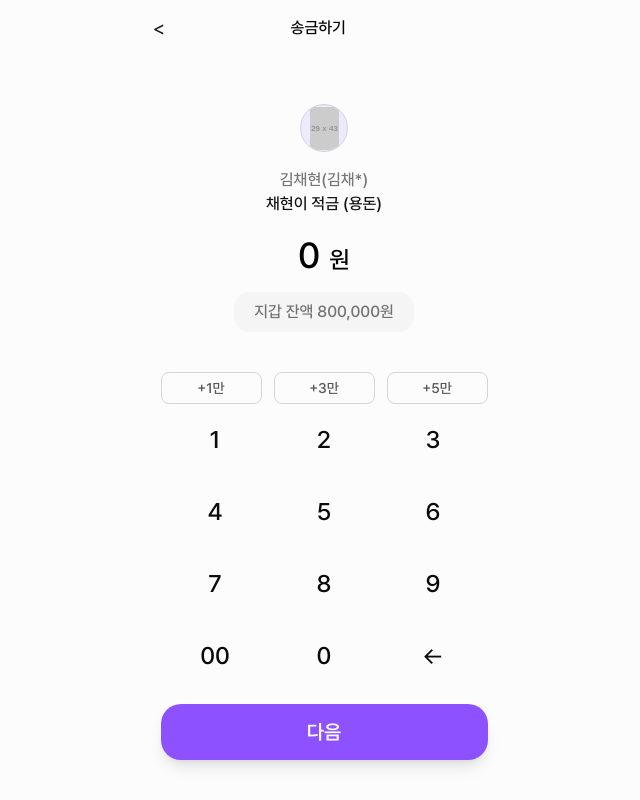
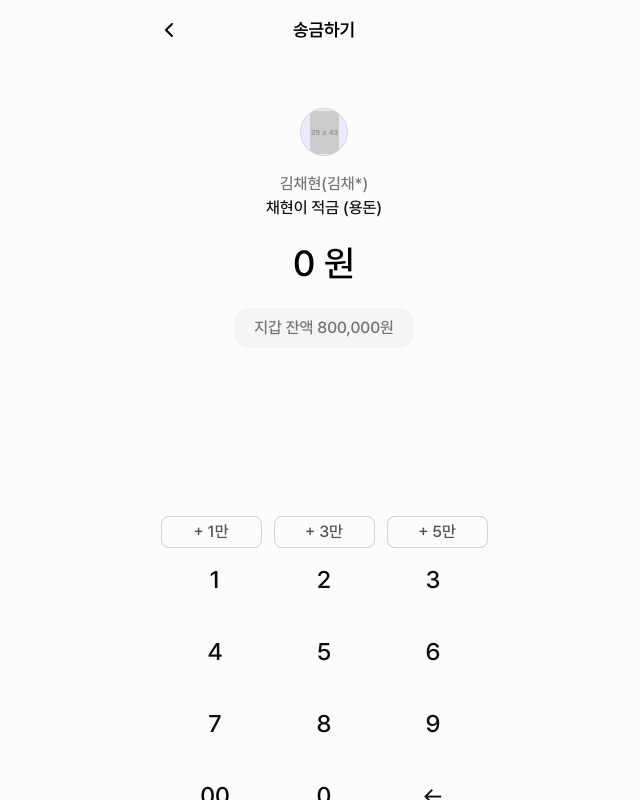
Before and after one commit to hana-connect/frontend, a Next.js app: page /saving in a window 1280 px wide. Both pictures are taken after a click on the button "송금 금액". Shown: the whole page, without its empty margins (316-956 px from the left). Built offline with nearby package versions, Linux system fonts and the light colour scheme.

Commit message:
feat: 송금하기 창 UI 수정 HF-27

```diff
--- a/src/app/saving/_components/AmountInput.tsx
+++ b/src/app/saving/_components/AmountInput.tsx
@@ -1,6 +1,9 @@
 "use client";
 
+import { ChevronLeft } from "lucide-react";
 import type { Dispatch, SetStateAction } from "react";
+// 1. 공통 Button 컴포넌트 임포트 (경로 확인 필수!)
+import Button from "@/common/components/button/Button";
 
 interface Props {
   amount: number;
@@ -34,26 +37,21 @@ export default function AmountInput({
     }
   };
 
-  // --- [Case 1] 전체 화면 숫자 패드 모드 ---
   if (isPadOpen) {
     return (
       <div className="absolute inset-0 z-50 bg-white flex flex-col font-['Pretendard']">
-        <header className="h-14 flex items-center px-4 shrink-0">
+        <header className="sticky top-0 z-50 flex h-[60px] w-full items-center justify-center bg-white px-4 text-black shrink-0">
           <button
             type="button"
             onClick={() => setIsPadOpen(false)}
-            className="text-xl"
+            className="absolute left-4 p-1"
           >
-            {"<"}
+            <ChevronLeft size={24} />
           </button>
-          <h1 className="flex-1 text-center text-base font-medium text-black mr-6">
-            송금하기
-          </h1>
+          <h1 className="text-[18px] font-semibold leading-none">송금하기</h1>
         </header>
 
         <div className="flex flex-col items-center mt-12 px-6">
-          {" "}
-          {/* 중앙 정렬이지만 여백 확보 */}
           <div className="w-12 h-12 bg-violet-100 rounded-full border border-zinc-300 flex items-center justify-center overflow-hidden mb-4">
             <img src="https://placehold.co/29x43" alt="profile" />
           </div>
@@ -66,28 +64,29 @@ export default function AmountInput({
             </p>
           </div>
           <div className="text-black text-4xl font-medium leading-8 mb-4">
-            {amount.toLocaleString()} <span className="text-2xl">원</span>
+            {amount.toLocaleString()} <span className="text-4xl">원</span>
           </div>
-          <div className="bg-neutral-100 px-5 py-2 rounded-2xl text-neutral-500 text-base font-medium">
+          <div className="bg-neutral-100 my-2 px-5 py-2 rounded-2xl text-neutral-500 text-base font-medium whitespace-nowrap">
             지갑 잔액 800,000원
           </div>
         </div>
 
-        {/* 퀵 버튼: 디자인상 양옆 24px 여백(px-6) */}
-        <div className="flex justify-center gap-3 mt-10 px-6">
+        {/* 2. 퀵 버튼: 공통 Button (S size, gray variant) 적용 */}
+        <div className="flex justify-center gap-3 mt-40 px-6">
           {[10000, 30000, 50000].map((val) => (
-            <button
+            <Button
               key={val}
-              type="button"
+              size="S"
+              variant="gray" // 기본 틀은 유지하되 아래 className으로 덮어씁니다
               onClick={() => onAmountChange(Math.min(500000, amount + val))}
-              className="flex-1 h-8 bg-white border border-gray-300 rounded-lg text-[#555555] text-sm font-medium"
+              className="flex-1 !h-8 !rounded-lg !bg-white !border-[#DEDEDE] !text-neutral-600 !text-base !font-medium !leading-6 !px-0 outline outline-[1.18px] outline-offset-[-1.18px] outline-gray-300"
             >
-              +{val / 10000}만
-            </button>
+              + {val / 10000}만
+            </Button>
           ))}
         </div>
 
-        {/* 숫자 키패드: 양옆 24px 여백 */}
+        {/* 키패드 */}
         <div className="mt-auto grid grid-cols-3 gap-y-2 w-full px-6 mb-4">
           {[1, 2, 3, 4, 5, 6, 7, 8, 9, "00", 0].map((n) => (
             <button
@@ -108,25 +107,22 @@ export default function AmountInput({
           </button>
         </div>
 
+        {/* 3. 하단 다음 버튼: 공통 Button (L size) 적용 */}
         <div className="px-6 pb-10">
-          <button
-            type="button"
+          <Button
+            size="L"
+            variant={amount > 0 ? "active" : "disabled"} // 금액 유무에 따라 스타일 자동 변경
             onClick={() => setIsPadOpen(false)}
-            className="w-full h-14 bg-violet-500 text-white rounded-[20px] text-xl font-semibold shadow-lg"
           >
             다음
-          </button>
+          </Button>
         </div>
       </div>
     );
   }
 
-  // --- [Case 2] 메인 화면 기본 금액 표시 (isPadOpen === false) ---
   return (
     <section className="mt-6 mb-14 px-6">
-      {" "}
-      {/* px-6 제거: 이제 섹션이 375px 끝까지 붙습니다 */}
-      {/* 텍스트 줄만 양옆 24px 여백 */}
       <div className="flex justify-between items-end mb-4">
         <h2 className="text-black text-xl font-bold leading-8">송금 금액</h2>
         <button
@@ -137,11 +133,10 @@ export default function AmountInput({
           [최근 송금 금액]
         </button>
       </div>
-      {/* 구분선(border-b)은 375px 끝까지, 텍스트만 px-6 */}
       <button
         type="button"
         onClick={() => setIsPadOpen(true)}
-        className="w-full border-b border-stone-300 py-3 text-left mb-6 ㅡx-6"
+        className="w-full border-b border-stone-300 py-3 text-left mb-6"
       >
         <span
           className={`text-xl font-bold ${amount > 0 ? "text-black" : "text-stone-300"}`}
@@ -149,19 +144,6 @@ export default function AmountInput({
           {amount > 0 ? `${amount.toLocaleString()}원` : "송금 금액"}
         </span>
       </button>
-      {/* 하단 퀵 버튼들도 양옆 24px 여백 */}
-      <div className="flex gap-2">
-        {[10000, 30000, 50000].map((val) => (
-          <button
-            key={val}
-            type="button"
-            onClick={() => onAmountChange(Math.min(500000, amount + val))}
-            className="px-4 py-2 bg-[#F9F9F9] border border-[#DEDEDE] rounded-full text-sm font-medium text-neutral-600"
-          >
-            +{val / 10000}만
-          </button>
-        ))}
-      </div>
     </section>
   );
 }
```
